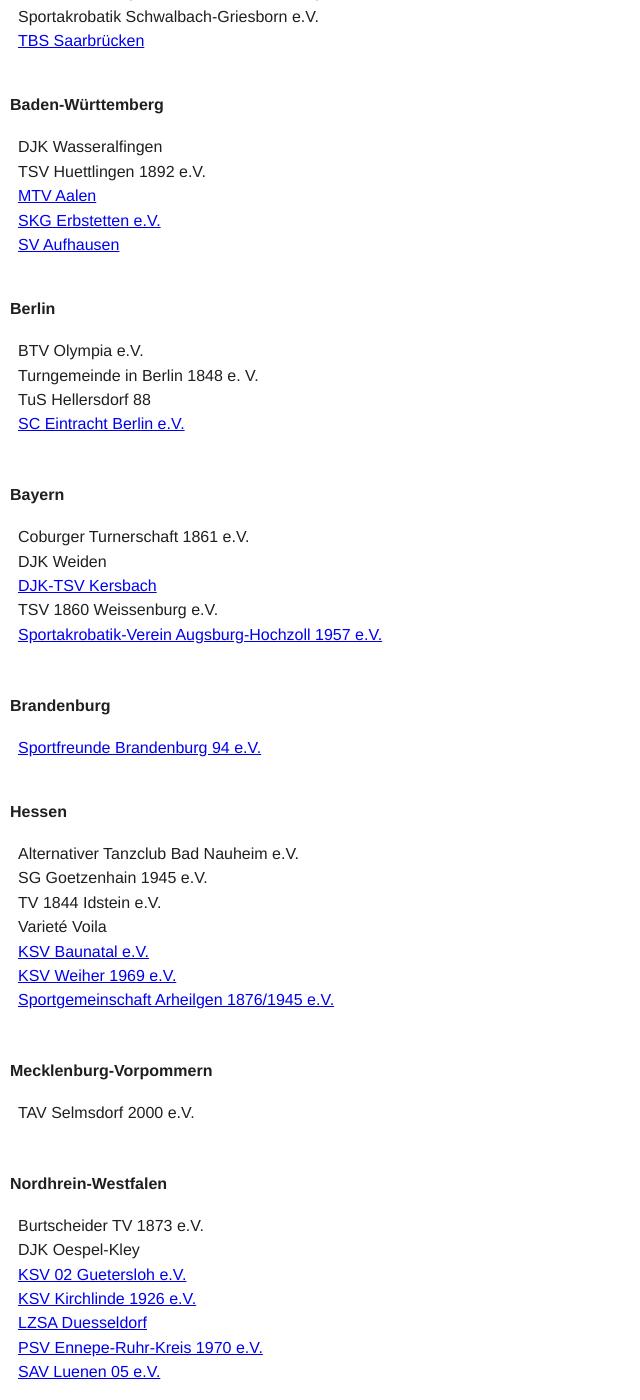
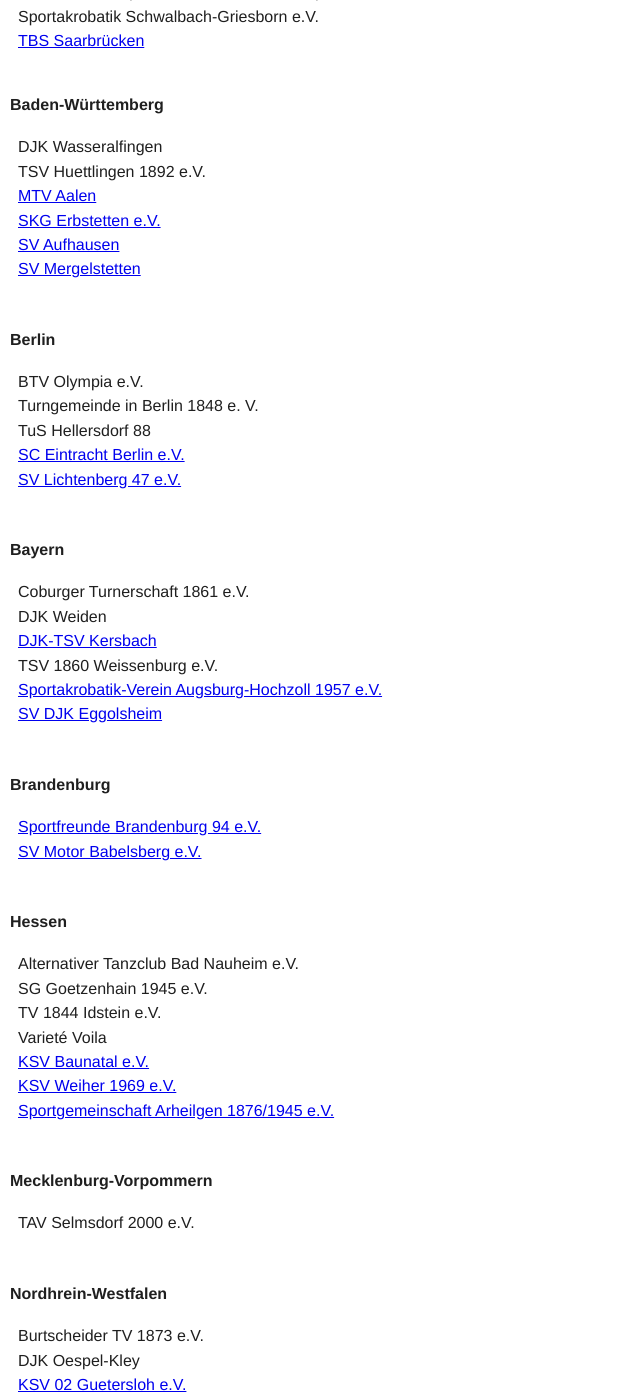
Before and after one commit to floshin/acrolib, a Jekyll site: the page built from community.md, in a window 1280 px wide and 1400 px high, scrolled down 1209 px. Shown: the whole window, without its empty margins (0-640 px from the left). Built offline with Jekyll 4.4.1, drawn with Linux system fonts in a browser that asks for light colours; our own code applies the rules of GitHub Pages for plain Markdown files; some of the changed text lies outside the part shown.

Commit message:
Update community.md

```diff
--- a/community.md
+++ b/community.md
@@ -48,6 +48,8 @@
 * [MTV Aalen](http://www.mtv-aalen.de)
 * [SKG Erbstetten e.V.](http://www.skg-erbstetten.de)
 * [SV Aufhausen](http://www.sv-aufhausen.de)
+* [SV Mergelstetten](http://svmergelstetten.de/)
+*
 
 
 #### Berlin
@@ -56,6 +58,7 @@
 * Turngemeinde in Berlin 1848 e. V.
 * TuS Hellersdorf 88
 * [SC Eintracht Berlin e.V.](http://www.akrobatiksternchen.de)
+* [SV Lichtenberg 47 e.V.](http://www.lichtenberg47.de)
 *
 
 
@@ -67,12 +70,15 @@
 * [DJK-TSV Kersbach](http://www.djk-kersbach.de/)
 * TSV 1860 Weissenburg e.V.
 * [Sportakrobatik-Verein Augsburg-Hochzoll 1957 e.V.](http://www.sportakrobatik-augsburg.de)
+* [SV DJK Eggolsheim](http://www.sportakrobatik-kersbach.jimdo.com/)
 *
 
 
 #### Brandenburg
 
 * [Sportfreunde Brandenburg 94 e.V.](http://www.sfb-94.de)
+* [SV Motor Babelsberg e.V.](http://www.sportakrobaten-potsdam.de/)
+*
 
 
 
@@ -142,6 +148,8 @@
 * SC Magdeburg e.V. (no link)
 * [SG Einheit Halle e.V.]()
 * SV 1990 Sangerhausen e.V. (no link)
+* [SV Halle e.V.](http://www.sv-halle.de/)
+*
 
 
 #### Schleswig-Holstein
@@ -155,6 +163,8 @@
 * SAC Suhl e.V.
 * [Moebisburger SV](http://www.akro-moebisburg.de)
 * [MTV 1860 Erfurt e.V.](https://mtverfurt.de/akrobatik/)
+* [SV Concordia Erfurt e.V.](http://www.sv-concordia.de)
+* [SV Motor Arnstadt](http://www.sport-akrobatik.de/)
 *
 
 
```
